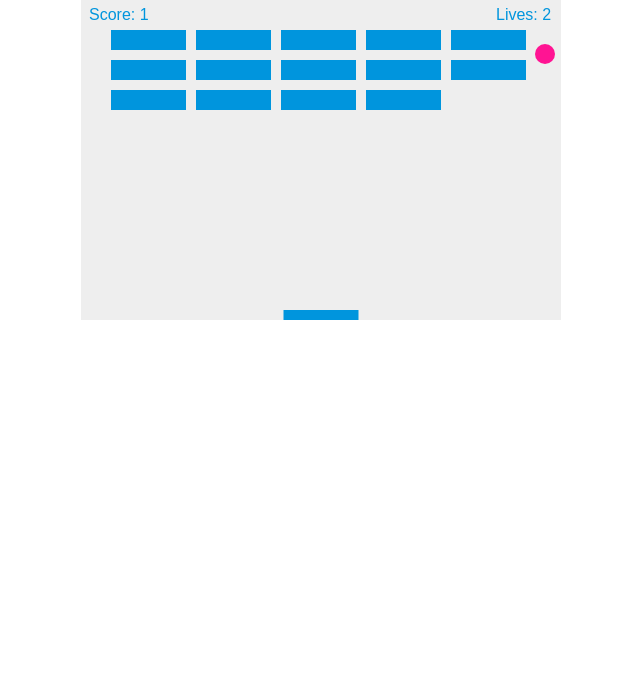
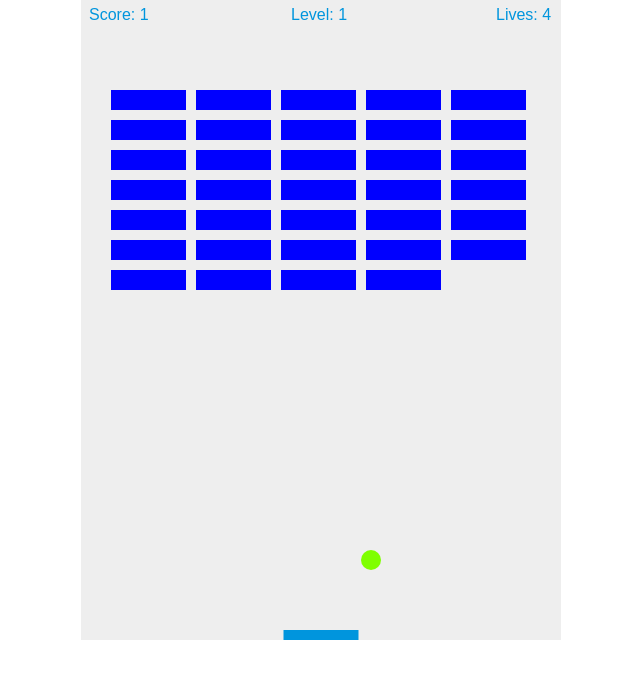
Before and after one commit to MitchCay/2D_Breakout_Game, a plain HTML site: page index.html in a window 1280 px wide. Shown: the whole page, without its empty margins (319-959 px from the left). Drawn offline with Linux system fonts and the light colour scheme.

Commit message:
Added new levels with increasingly stronger bricks

```diff
--- a/index.html
+++ b/index.html
@@ -10,7 +10,7 @@
 </head>
 <body>
 
-<canvas id="myCanvas" width="480" height="320"></canvas>
+<canvas id="myCanvas" width="480" height="640"></canvas>
 
 <script>
 	// canvas variables
@@ -24,8 +24,9 @@
 	var ballColor = "MidnightBlue";
 
 	// ball movement variables
-	var dx = 2;
-	var dy = -2;
+	var plusOrMinus = Math.random() < 0.5 ? -1 : 1;
+	var dx = 2*plusOrMinus;
+	var dy = -3*(Math.random()*0.5+0.5);
 	var colorArray = [
 		"Aquamarine",
 		"Blue",
@@ -50,36 +51,42 @@
 	var paddleHeight = 10;
 	var paddleWidth = 75;
 	var paddleX = (canvas.width-paddleWidth) / 2;
-	var paddleMoveSpeed = 5;
+	var paddleMoveSpeed = 10;
 
 	// key press variables
 	var rightPressed = false;
 	var leftPressed = false;
 
 	// brick variables
-	var brickRowCount = 3;
+	var brickRowCount = 7;
 	var brickColumnCount = 5;
 	var brickWidth = 75;
 	var brickHeight = 20;
 	var brickPadding = 10;
-	var brickOffsetTop = 30;
+	var brickOffsetTop = 90;
 	var brickOffsetLeft = 30;
+	var hitCount = 1;
+	var brickColor = hitCount - 1;
+	if(brickColor > colorArray.length) {
+		brickColor = brickColor - colorArray.length;
+	}
 
 	var bricks = [];
 	for(var c=0; c<brickColumnCount; c++) {
 		bricks[c] = [];
 		for(var r=0; r<brickRowCount; r++) {
-			bricks[c][r] = { x: 0, y: 0, status: 1};
+			bricks[c][r] = { x: 0, y: 0, status: 1, hits: hitCount};
 		}
 	}
 
 	// score variables
 	var score = 0;
-	var lives = 3;
+	var lives = 5;
+	var level = 1;
 
 	document.addEventListener("keydown", keyDownHandler, false);
 	document.addEventListener("keyup", keyUpHandler, false);
-	document.addEventListener("mousemove", mouseMoveHandler, false);
+	// document.addEventListener("mousemove", mouseMoveHandler, false);
 
 	function keyDownHandler(e) {
 		if(e.key == "Right" || e.key == "ArrowRight") {
@@ -99,12 +106,12 @@
 		}
 	}
 
-	function mouseMoveHandler(e) {
+	/*function mouseMoveHandler(e) {
 		var relativeX = e.clientX - canvas.offsetLeft;
 		if(relativeX > 0 && relativeX < canvas.width) {
 			paddleX = relativeX - paddleWidth/2;
 		}
-	}
+	}*/
 
 	function collisionDetection() {
     	for(var c=0; c<brickColumnCount; c++) {
@@ -114,11 +121,31 @@
             		if(x > b.x && x < b.x+brickWidth && y > b.y && y < b.y+brickHeight) {
 	                	dy = -dy*1.1;
 	                	dx = dx*1.1;
-	                	b.status = 0;
-	                	score++;
-	                	if(score == brickRowCount*brickColumnCount) {
-	                		alert("YOU WIN, CONGRATULATIONS!");
-	                		document.location.reload();
+	                	b.hits--;
+	                	if(b.hits == 0){
+	                		b.status = 0;
+	                		score++;
+	                	}
+	                	if(score == brickRowCount*brickColumnCount*level) {
+	                		level++;
+	                		hitCount++;
+
+	                		// reset ball and paddle
+	                		x = canvas.width/2;
+							y = canvas.height-30;
+							dx = 2*plusOrMinus;
+							dy = -3*(Math.random()*0.5+0.5);
+
+							paddleX = (canvas.width-paddleWidth) / 2;
+
+							// create new brick field with updated bricks
+							for(var c=0; c<brickColumnCount; c++) {
+								bricks[c] = [];
+								for(var r=0; r<brickRowCount; r++) {
+									bricks[c][r] = { x: 0, y: 0, status: 1, hits: hitCount};
+								}
+							}
+
 	                	}
             		}
                 }
@@ -136,6 +163,12 @@
 		ctx.font = "16px Arial";
 		ctx.fillStyle = "0095DD";
 		ctx.fillText("Lives: "+lives, canvas.width-65, 20);
+	}
+
+	function drawLevel() {
+		ctx.font = "16px Arial";
+		ctx.fillStyle = "0095DD";
+		ctx.fillText("Level: "+level, canvas.width-270, 20);
 	}
 
 	function drawBall() {
@@ -164,7 +197,7 @@
 					bricks[c][r].y = brickY;
 					ctx.beginPath();
 					ctx.rect(brickX, brickY, brickWidth, brickHeight);
-					ctx.fillStyle = "#0095DD";
+					ctx.fillStyle = colorArray[bricks[c][r].hits];
 					ctx.fill();
 					ctx.closePath();
 				}
@@ -179,6 +212,7 @@
 		drawPaddle();
 		drawScore();
 		drawLives();
+		drawLevel();
 		collisionDetection();
 
 		if(x + dx > canvas.width-ballRadius || x + dx < ballRadius) {
```
